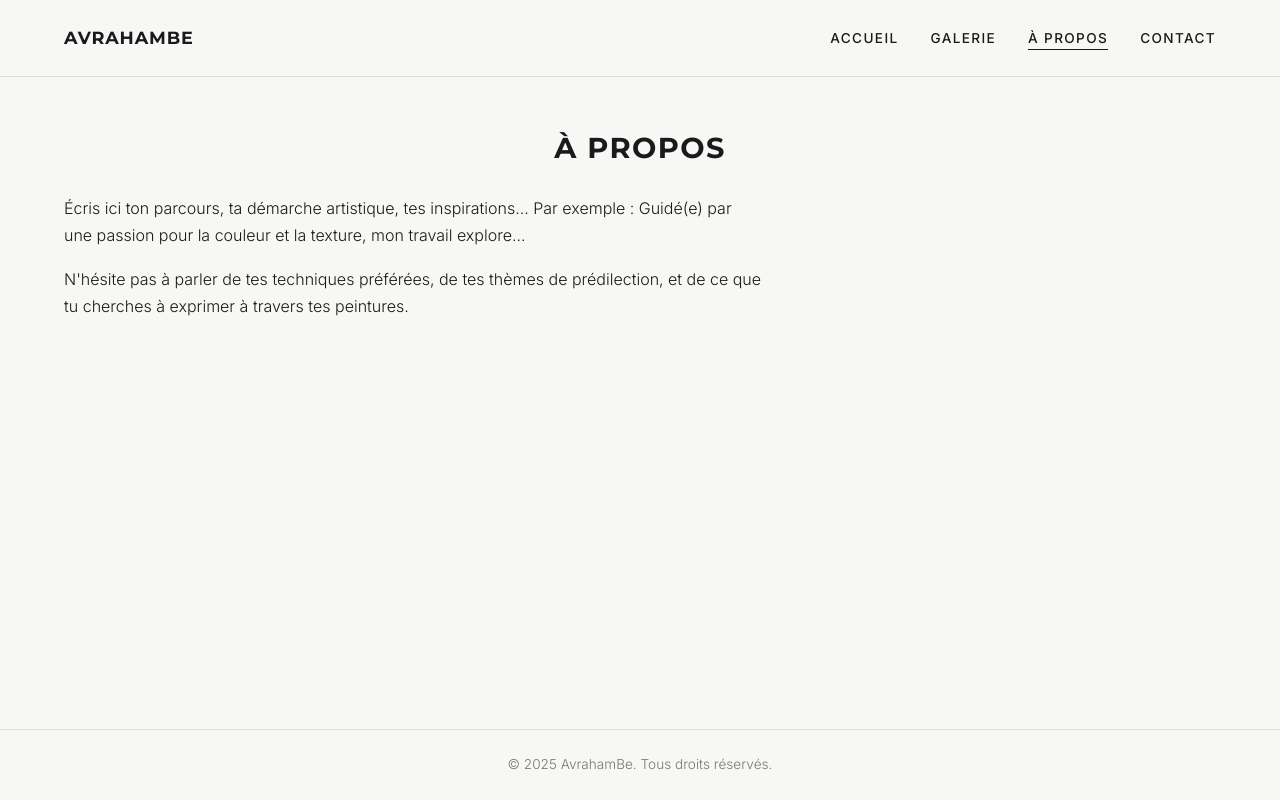
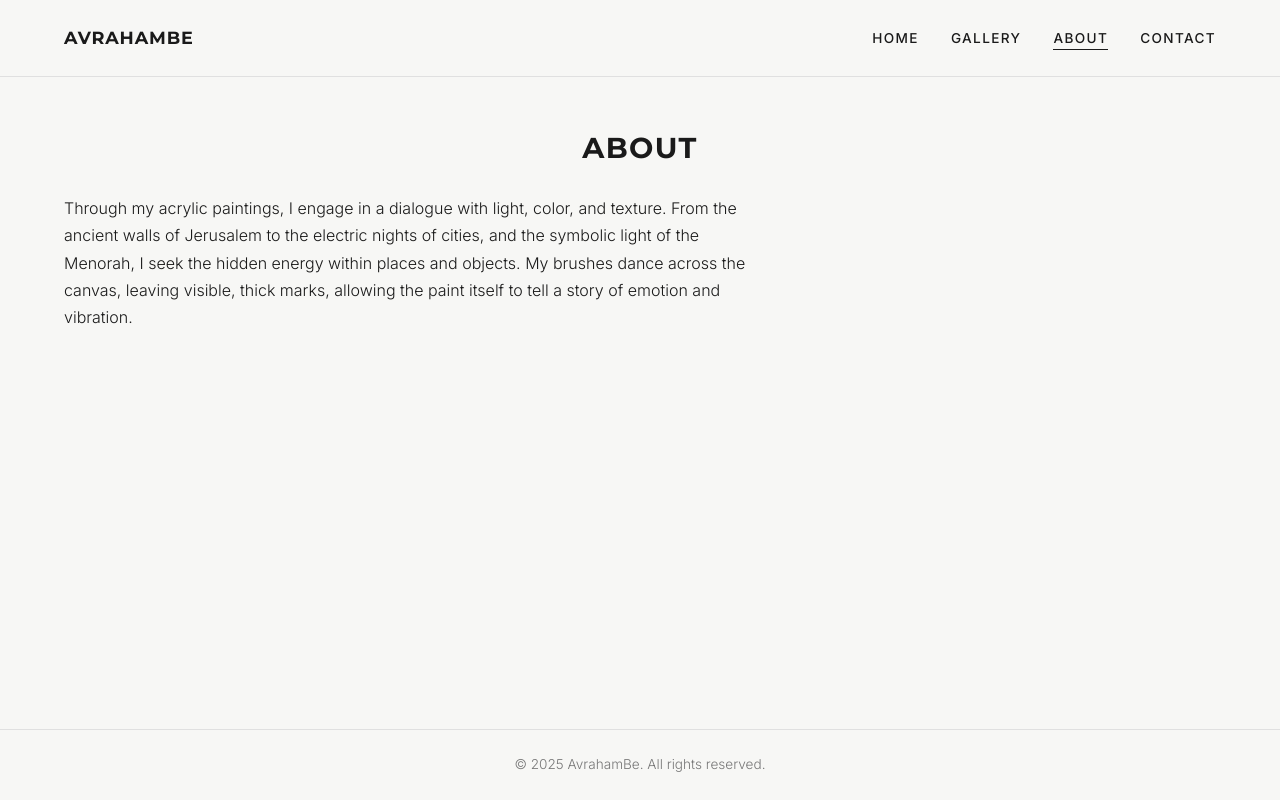
Before and after one commit to cocopops56/avrahambe, a plain HTML site: page a-propos.html in a window 1280 px wide. Drawn offline with Linux system fonts and the light colour scheme.

Commit message:
Update a-propos.html

```diff
--- a/a-propos.html
+++ b/a-propos.html
@@ -15,9 +15,9 @@
             <div class="site-title">AvrahamBe</div>
             <nav class="main-nav">
                 <ul>
-                    <li><a href="index.html">Accueil</a></li>
-                    <li><a href="galerie.html">Galerie</a></li>
-                    <li><a href="a-propos.html" class="active">À Propos</a></li>
+                    <li><a href="index.html">Home</a></li>
+                    <li><a href="galerie.html">Gallery</a></li>
+                    <li><a href="a-propos.html" class="active">About</a></li>
                     <li><a href="contact.html">Contact</a></li>
                 </ul>
             </nav>
@@ -27,16 +27,14 @@
     <main>
         <div class="container">
              <section id="about" class="content-section">
-                <h2 style="text-align:center;">À Propos</h2>
+                <h2 style="text-align:center;">About</h2>
                 <!-- Tu peux ajouter une image de toi ou de ton atelier ici -->
                 <!-- <img src="images/portrait.jpg" alt="Portrait de AvrahamBe" style="max-width: 400px; margin: 0 auto 2rem auto;"> -->
                 <p>
-                    Écris ici ton parcours, ta démarche artistique, tes inspirations...
-                    Par exemple : Guidé(e) par une passion pour la couleur et la texture, mon travail explore...
-                </p>
-                 <p>
-                    N'hésite pas à parler de tes techniques préférées, de tes thèmes de prédilection,
-                    et de ce que tu cherches à exprimer à travers tes peintures.
+                   Through my acrylic paintings, I engage in a dialogue with light, color, and texture. From the ancient walls of Jerusalem to the electric nights of cities,
+                    and the symbolic light of the Menorah, I seek the hidden energy within places and objects.
+                    My brushes dance across the canvas, leaving visible, thick marks, allowing the paint itself to tell a story of emotion and vibration.                </p>
+
                 </p>
 
             </section>
@@ -45,7 +43,7 @@
 
     <footer class="main-footer">
         <div class="container">
-            <p>&copy; <span id="year"></span> AvrahamBe. Tous droits réservés.</p>
+            <p>&copy; <span id="year"></span> AvrahamBe. All rights reserved.</p>
         </div>
     </footer>
 
```
